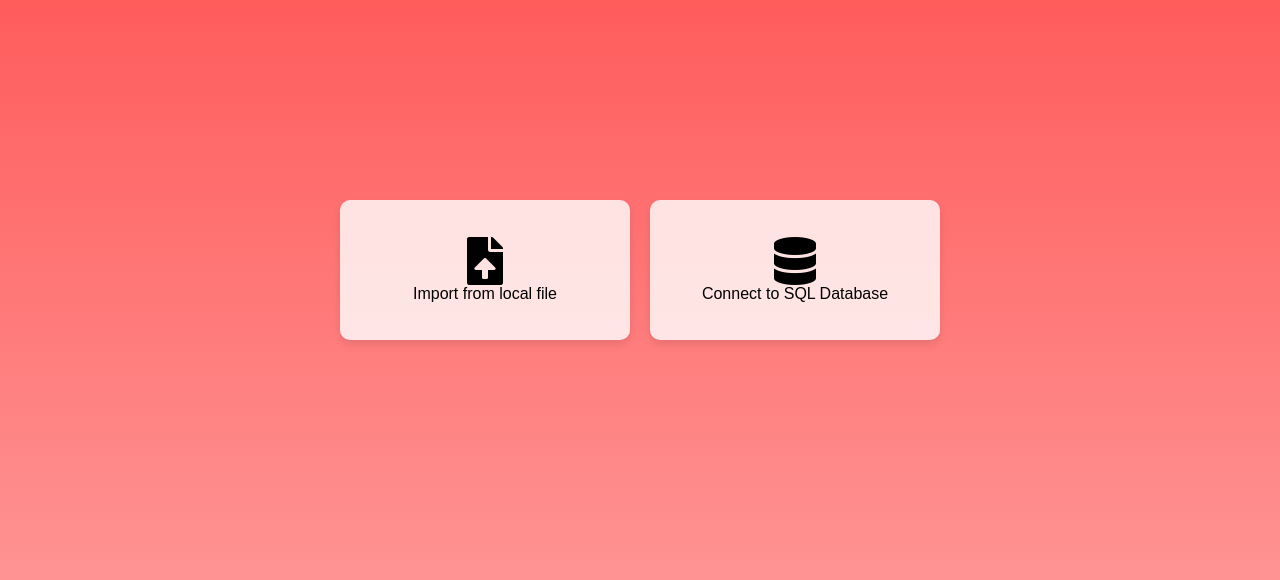
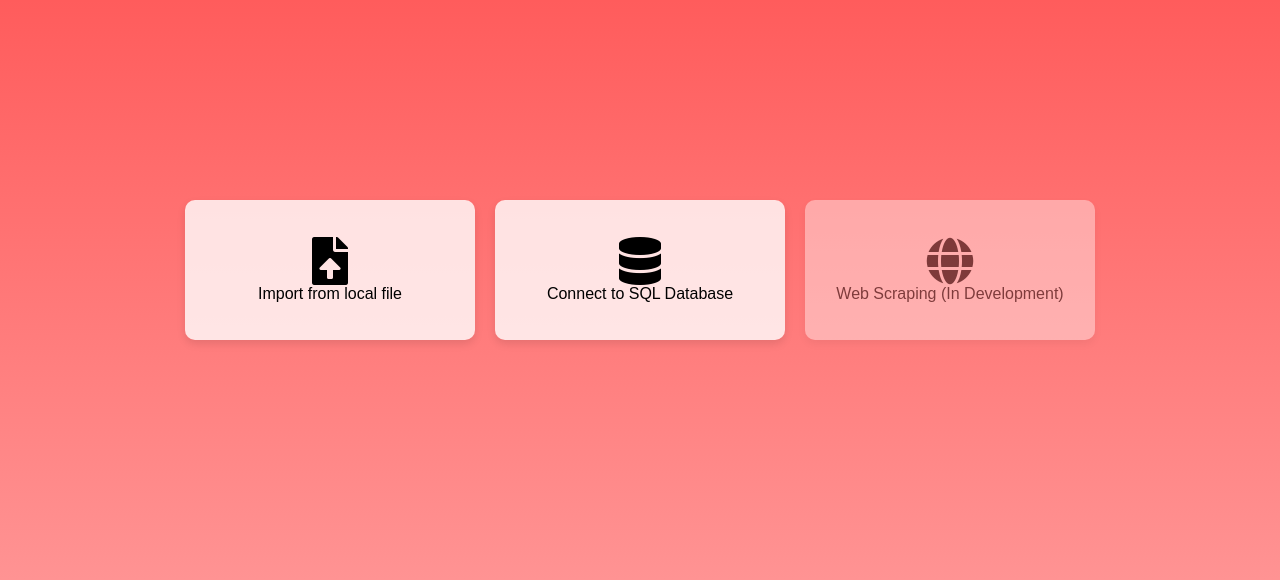
Before and after one commit to roberttnovak/statistics_hub, a Django app: page /data_source_selection/ in a window 1280 px wide. Shown: the part 158-738 px from the top of the page. Run offline with Django 4.2, Linux system fonts and the light colour scheme.

Commit message:
add webscrapping indication as developing

```diff
--- a/statistics_hub_interface/model_manager/templates/model_manager/data_source_selection.html
+++ b/statistics_hub_interface/model_manager/templates/model_manager/data_source_selection.html
@@ -48,6 +48,11 @@
         <i class="fas fa-database fa-3x"></i>
         Connect to SQL Database
     </div>
+    <div class="card" id="web-scraping-card" style="opacity: 0.5; cursor: default;">
+        <i class="fas fa-globe fa-3x"></i>
+        Web Scraping (In Development)
+    </div>
+</div>
 </div>
 {% endblock %}
 
```
